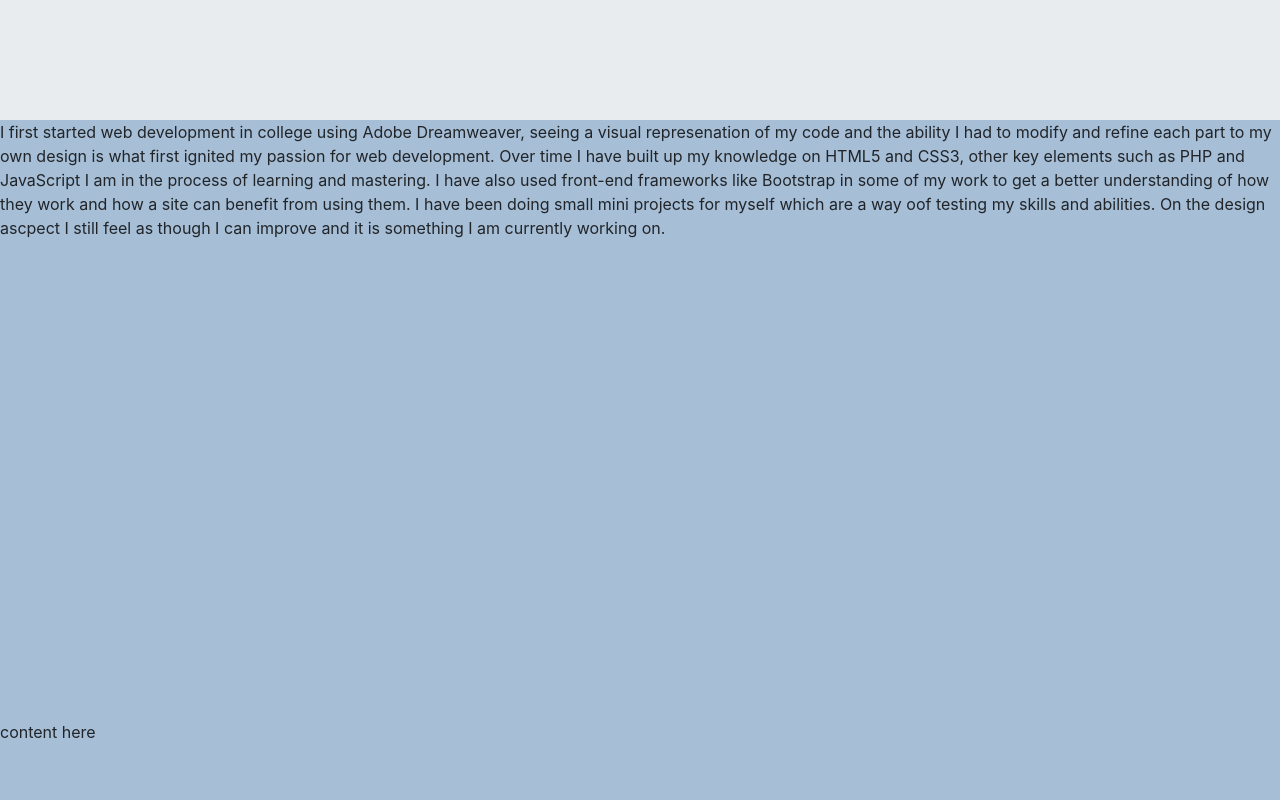
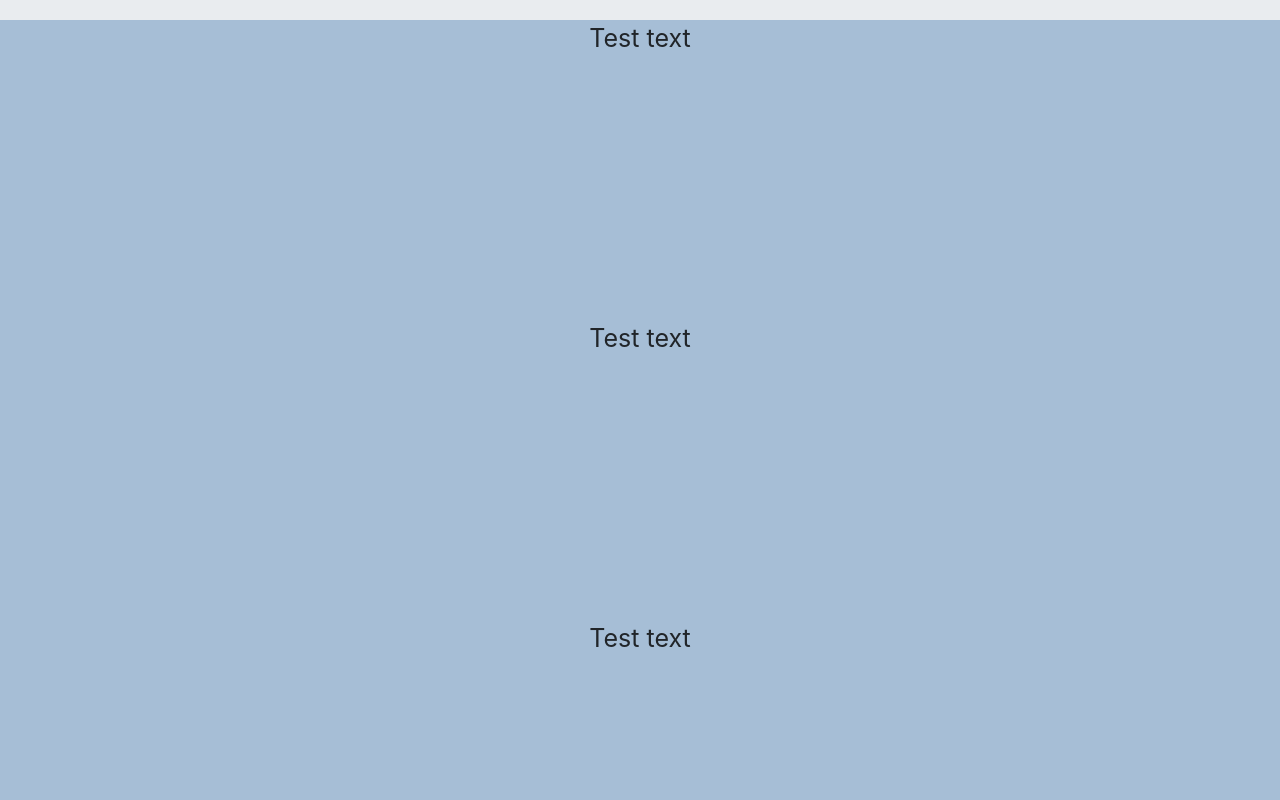
Before and after one commit to MistrySundeep/mistrysundeep.github.io, a plain HTML site: page index.html in a window 1280 px wide. Shown: the part 580-1380 px from the top of the page. Drawn offline with nearby package versions, Linux system fonts and the light colour scheme.

Commit message:
Used Column layout for text areas

```diff
--- a/css/style.css
+++ b/css/style.css
@@ -1,6 +1,10 @@
+body{
+  height: 100%;
+  width: 100%;
+}
 #aboutMe{
   overflow: auto;
-  min-height: 600px;
+  min-height: 300px;
   width: 100%;
   display: block;
   background-color: #a6bed6;
@@ -8,7 +12,7 @@
 
 #blog{
   overflow: auto;
-  min-height: 600px;
+  min-height: 300px;
   width: 100%;
   display: block;
   background-color: #a6bed6;
@@ -16,7 +20,7 @@
 
 #myWork{
   overflow: auto;
-  min-height: 600px;
+  min-height: 300px;
   width: 100%;
   display: block;
   background-color: #a6bed6;
@@ -26,7 +30,8 @@
   margin: 0;
   padding-bottom: 2rem;
   padding-top: 2rem;
-  height: 700px;
+  min-height: 600px;
+  width: 100%;
   text-align: center;
   padding-top: 250px;
 }
@@ -34,3 +39,8 @@
 #nav-style{
   display: inline-block;
 }
+
+.sectionText{
+  font-size: 25px;
+  text-align: center;
+}
--- a/index.html
+++ b/index.html
@@ -9,10 +9,11 @@
   </head>
 
   <body>
+
     <div class="jumbotron jumbotron-fluid" id="jumbo">
       <div class="container">
         <h1 class="display-4">SUNDEEP MISTRY</h1>
-        <p class="lead">Aspiring Web Designer, Big Comic Book Nerd</p>
+        <p class="lead">Aspiring Programmer, Big Comic Book Nerd</p>
         <hr class="my-4">
         <div class="nav-pos">
           <nav class="navbar navbar-expand-lg navbar-light" id="nav-style">
@@ -34,15 +35,55 @@
     <div class="main">
 
       <div id="aboutMe">
-        <p>I first started web development in college using Adobe Dreamweaver, seeing a visual represenation of my code and the ability I had to modify and refine each part to my own design is what first ignited my passion for web development. Over time I have built up my knowledge on HTML5 and CSS3, other key elements such as PHP and JavaScript I am in the process of learning and mastering. I have also used front-end frameworks like Bootstrap in some of my work to get a better understanding of how they work and how a site can benefit from using them. I have been doing small mini projects for myself which are a way oof testing my skills and abilities. On the design ascpect I still feel as though I can improve and it is something I am currently working on.</p>
+
+        <div class="container">
+          <div class="row">
+            <div class="col-2">
+            </div>
+
+            <div class="col-8">
+              <p class="sectionText">Test text<p>
+            </div>
+
+            <div class="col-2">
+            </div>
+          </div>
+        </div>
+
       </div>
 
       <div id="blog">
-        <p>content here</p>
+
+        <div class="container">
+          <div class="row">
+            <div class="col-2">
+            </div>
+
+            <div class="col-8">
+              <p class="sectionText">Test text<p>
+            </div>
+
+            <div class="col-2">
+            </div>
+          </div>
+        </div>
       </div>
 
       <div id="myWork">
-        <p>content here</p>
+
+        <div class="container">
+          <div class="row">
+            <div class="col-2">
+            </div>
+
+            <div class="col-8">
+              <p class="sectionText">Test text<p>
+            </div>
+
+            <div class="col-2">
+            </div>
+          </div>
+        </div>
       </div>
 
     </div>
```
